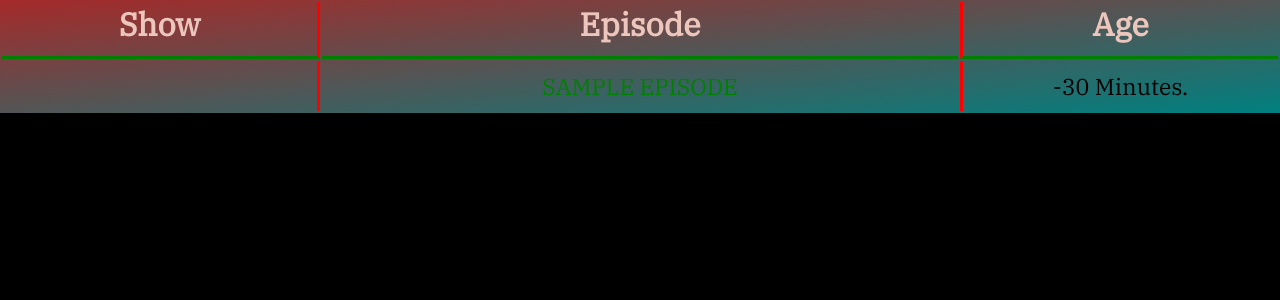
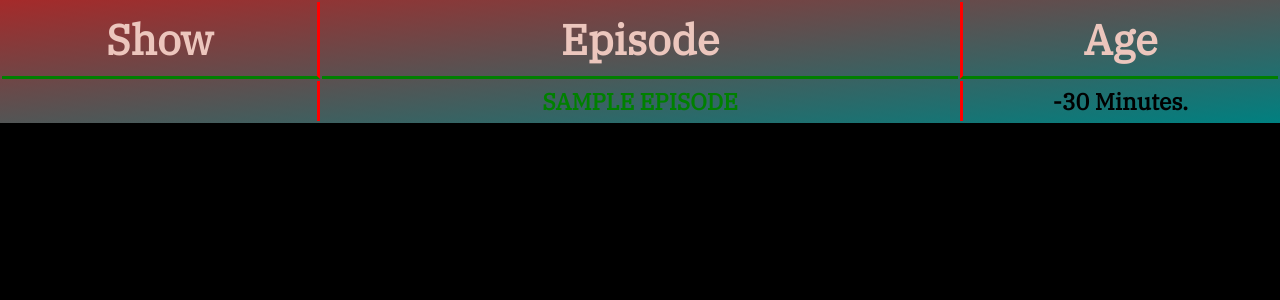
Before and after one commit to HenryHaller/henryhaller-website, a Flask app: template templates/index.html.jinja2 in a window 1280 px wide. Shown: the top 300 px of the page. Run offline with Flask 2, Linux system fonts and the light colour scheme; the template is opened without the code that fills it: most values are stand-ins (such as "Sample title", 1, 10 or a date in 2020); some libraries are stand-ins or nearby versions.

Commit message:
further refined styling

```diff
--- a/static/css/style.css
+++ b/static/css/style.css
@@ -8,9 +8,11 @@
 }
 
 th {
-font-size:32px;
+font-size:42px;
 border-bottom:solid green;
 color:#ECC6BD;
+padding-top:0.75%;
+padding-bottom:0.75%;
 }
 
 
@@ -19,14 +21,8 @@
 
 p {
 margin:0;
-padding:2%;
-/*margin-top:1%;*/
-/*margin-bot:1%;*/
-/*margin-side:auto;*/
-/*position:relative;*/
-/*right:2.5%;*/
-/*margin-left:0px;*/
-/*padding-left:0px;*/
+padding:1% 0;
+border:0;
 }
 
 th.left_cell {
@@ -37,32 +33,28 @@
 border-left: solid red;
 }
 
-th {
-padding_top:0.85%;
-padding-bottom:0.85%;
-}
 
 td.episode {
-/*position:absolute;*/
-/*padding-right:6%;*/
-/*padding-left:6%;*/
-width:50%;
+width:40%;
 font-size: 23px;
 text-align:center;
 padding: 0 5%;
+font-weight: bold;
 }
 
 td.show {
 /*border: solid red;*/
-width:25%;
+width:20%;
 border-right:solid red;
 font-size: 24px;
+font-weight: bold;
 }
 
 td.timestamptd {
-width:25%;
+width:20%;
 border-left:solid red;
 font-size: 23px;
+font-weight: bold;
 }
 
 
--- a/templates/index.html.jinja2
+++ b/templates/index.html.jinja2
@@ -19,7 +19,7 @@
   <tbody>
 {% for episode in episodes %}
     <tr style="background-color:#{{ episode.color }}">
-      <td class="show"><p><strong>{{ episode.show_title }}</strong></p></td>
+      <td class="show"><p>{{ episode.show_title }}</p></td>
       <td class="episode"><p><a download href="{{ episode.url }}">{{ episode.episode_title }}</a></p></td>
       <td class="timestamptd"><p><span class="timestamp">{{ episode.timestamp }}</span></p></td>
     </tr>
```
